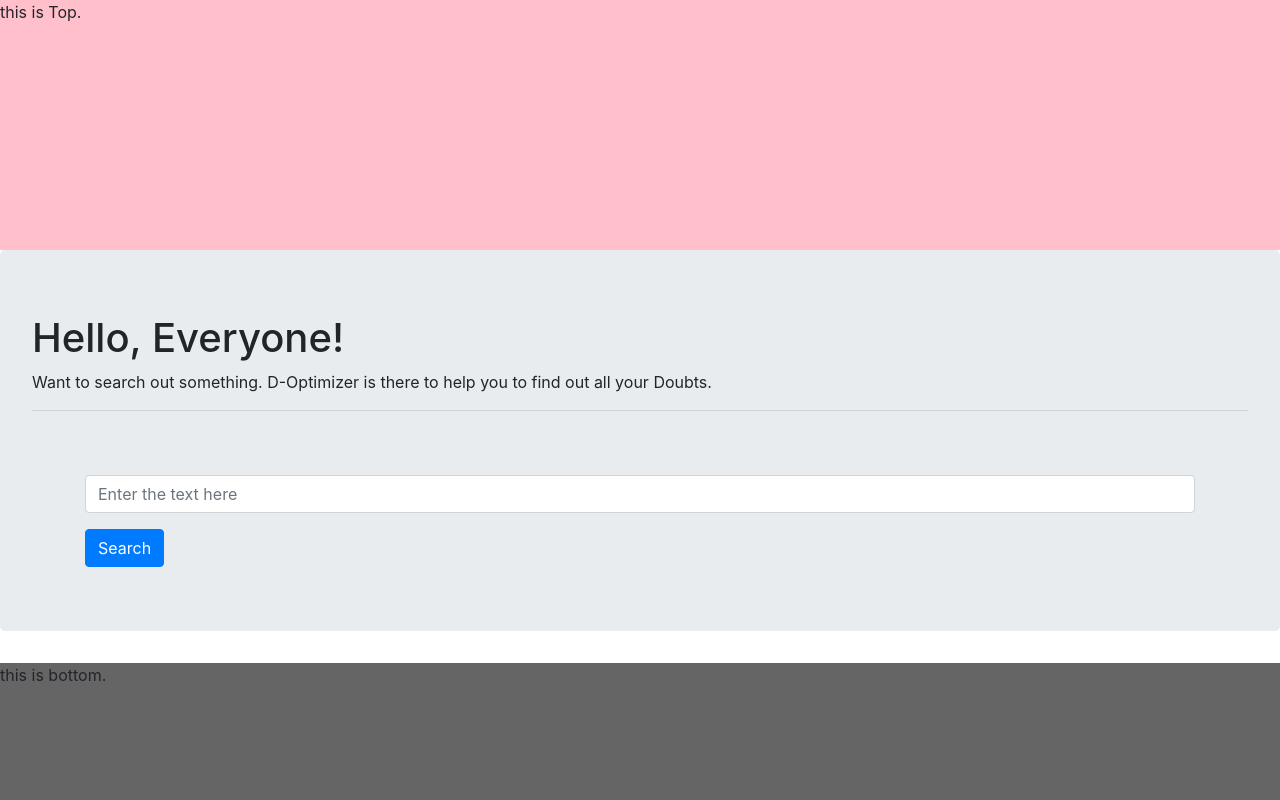
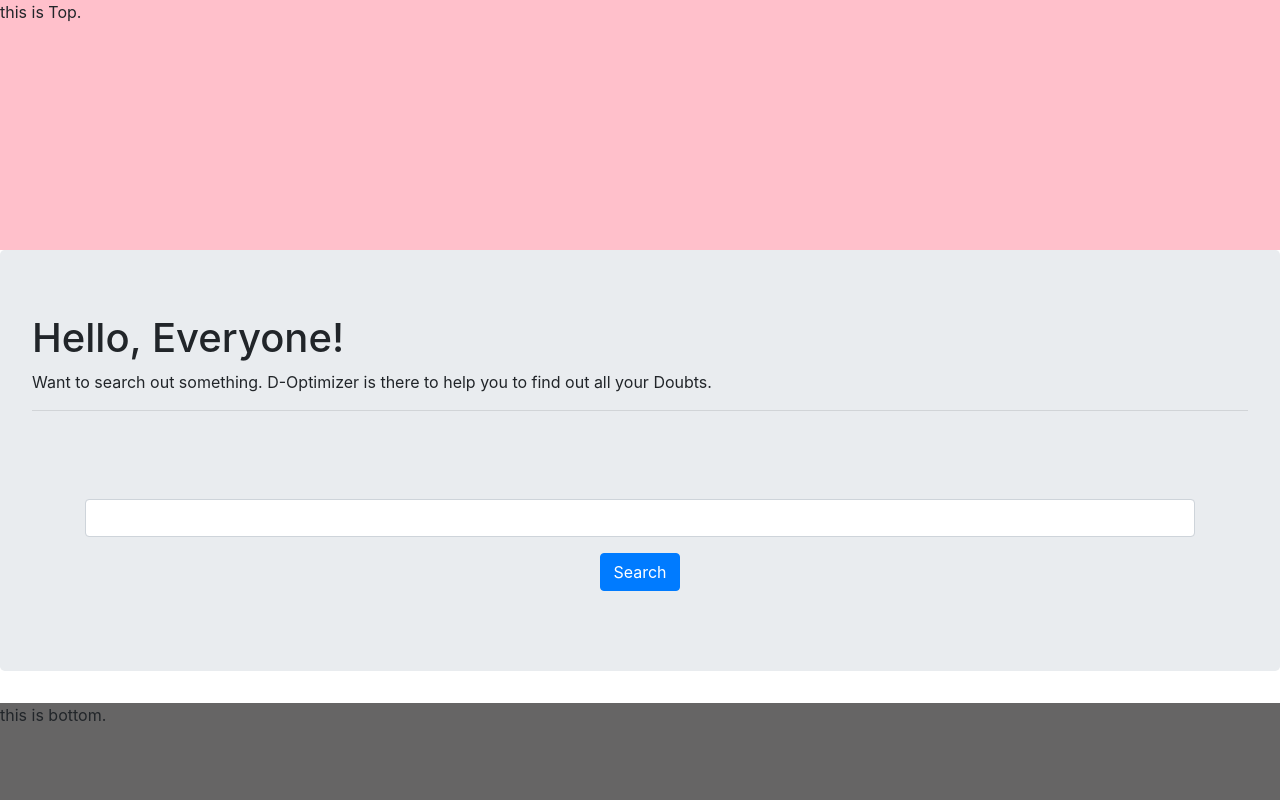
Before and after one commit to aaron-creator/Search-Engine, a React (Create React App) app: page / in a window 1280 px wide. Shown: the top 800 px of the page. Built offline with nearby package versions, Linux system fonts and the light colour scheme.

Commit message:
updated.

```diff
--- a/package.json
+++ b/package.json
@@ -10,6 +10,7 @@
     "react": "^17.0.2",
     "react-bootstrap": "^1.5.2",
     "react-dom": "^17.0.2",
+    "react-router-dom": "^5.2.0",
     "react-scripts": "4.0.3",
     "web-vitals": "^1.1.1"
   },
--- a/src/App.js
+++ b/src/App.js
@@ -7,6 +7,7 @@ class App extends Component {
   }
   render() {
     return (
+
       <div className="container-full">
         <div className="top-container">
           <p>this is Top.</p>
--- a/src/components/Home.js
+++ b/src/components/Home.js
@@ -1,13 +1,41 @@
 import React from "react";
 import { Component } from "react";
-import Button from "react-bootstrap/Button";
 import Jumbotron from "react-bootstrap/Jumbotron";
-import Form from "react-bootstrap/Form";
-import 'bootstrap/dist/css/bootstrap.min.css';
+
+import "bootstrap/dist/css/bootstrap.min.css";
 class Home extends Component {
   constructor(props) {
     super(props);
+
+    this.onChangeSearchtext = this.onChangeSearchtext.bind(this);
+    // this.onSubmit = this.onSubmit.bind(this);
+    this.state = {
+      searchtext: "",
+    };
   }
+
+  onChangeSearchtext(e) {
+    this.setState({ searchtext: e.target.value });
+  }
+
+  //   onSubmit(e) {
+  //     e.preventDefault();
+
+  //     const user = {
+  //       username: this.state.username,
+  //     };
+  //     console.log(user);
+
+  //     axios
+  //       .post("http://localhost:5000/users/add", user)
+  //       .then((res) => console.log(res.data))
+  //       .catch((err) => console.error(err));
+
+  //     this.setState({
+  //       username: "",
+  //     });
+  //   }
+
   render() {
     return (
       <div>
@@ -21,14 +49,27 @@ class Home extends Component {
           <br></br>
           <br></br>
           <div className="container">
-            <Form>
-              <Form.Group controlId="Search">
-                <Form.Control type="text" placeholder="Enter the text here" />
-              </Form.Group>
-              <Button variant="primary" type="submit">
-                Search
-              </Button>
-            </Form>
+            <form onSubmit={this.onSubmit}>
+              <div className="form-group">
+                <label></label>
+                <input
+                  type="text"
+                  required
+                  className="form-control"
+                  value={this.state.searchtext}
+                  onChange={this.onChangeSearchtext}
+                />
+              </div>
+              <div className="form-group">
+                  <center>
+                    <input
+                  type="submit"
+                  className="btn btn-primary"
+                  value="Search"
+                /></center>
+
+              </div>
+            </form>
           </div>
         </Jumbotron>
       </div>
```
Also changed, not shown: src/index.css (line endings or trailing spaces), 1 other file (tests, documents, lock files or other folders).
